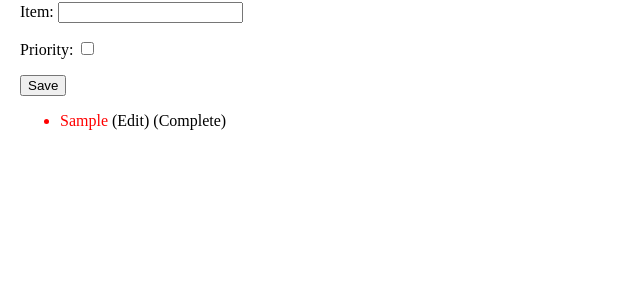
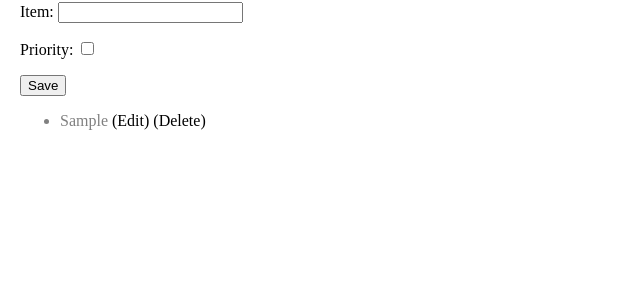
Before and after one commit to KJFreys1/Save, a Django app: page /lists/1 in a window 1280 px wide. Shown: the part 178-478 px from the top of the page, without its empty margins (0-640 px from the left). Run offline with Django 3.2, Linux system fonts and the light colour scheme; a user stored in the database is signed in; tables that the repository leaves empty hold one stand-in row (values such as "Sample post").

Commit message:
added complete feature

```diff
--- a/save/models.py
+++ b/save/models.py
@@ -14,6 +14,7 @@ class Items(models.Model):
     item = models.CharField(max_length = 200)
     completed_item = models.TextField(default=' ', blank=True)
     priority = models.BooleanField(default=False)
+    complete = models.BooleanField(default=False)
 
     def __str__(self):
         return self.item
--- a/save/static/css/style.css
+++ b/save/static/css/style.css
@@ -33,3 +33,7 @@ h1 {
 .red {
     color: red;
 }
+
+.grey {
+    color: grey;
+}
--- a/save/templates/save/list_detail.html
+++ b/save/templates/save/list_detail.html
@@ -11,17 +11,23 @@
 </form>
 <ul>
     {% for item in list.items.all %}
-        {% if item.priority %}
+        {% if item.complete %}
+            <li class="grey">
+                {{ item.item }}
+                <a href="{% url 'item_update' pk=item.pk %}">(Edit)</a>
+                <a href="{% url 'item_delete' pk=item.pk %}">(Delete)</a>
+            </li>
+        {% elif item.priority %}
             <li class="red">
                 {{ item.item }}
                 <a href="{% url 'item_update' pk=item.pk %}">(Edit)</a>
-                <a href="{% url 'item_delete' pk=item.pk %}">(Complete)</a>
+                <a href="{% url 'item_grey' pk=item.pk %}">(Complete)</a>
             </li>
         {% else %}
             <li class="green">
                 {{ item.item }}
                 <a href="{% url 'item_update' pk=item.pk %}">(Edit)</a>
-                <a href="{% url 'item_delete' pk=item.pk %}">(Complete)</a>
+                <a href="{% url 'item_grey' pk=item.pk %}">(Complete)</a>
             </li>
         {% endif %}
     {% endfor %}
--- a/save/urls.py
+++ b/save/urls.py
@@ -8,5 +8,6 @@ urlpatterns = [
     path('lists/<int:pk>/update', views.list_update, name='list_update'),
     path('lists/<int:pk>/delete', views.list_delete, name='list_delete'),
     path('items/<int:pk>/update', views.item_update, name='item_update'),
+    path('items/<int:pk>/grey', views.item_grey, name='item_grey'),
     path('items/<int:pk>/delete', views.item_delete, name='item_delete'),
 ]
--- a/save/views.py
+++ b/save/views.py
@@ -68,6 +68,14 @@ def item_detail(request, pk):
     return render(request, 'save/item_detail.html', {'item': item})
 
 @login_required
+def item_grey(request, pk):
+    item = Items.objects.get(pk=pk)
+    item.complete = True
+    item.save()
+    _list = item._list_id
+    return redirect('list_detail', pk=_list)
+
+@login_required
 def item_update(request, pk):
     item = Items.objects.get(pk=pk)
     if request.method == 'POST':
```
Also changed, not shown: save/migrations/0013_items_complete.py (added).
